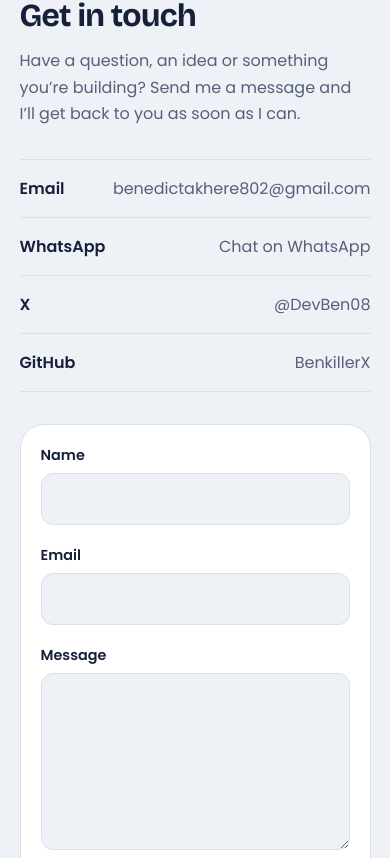
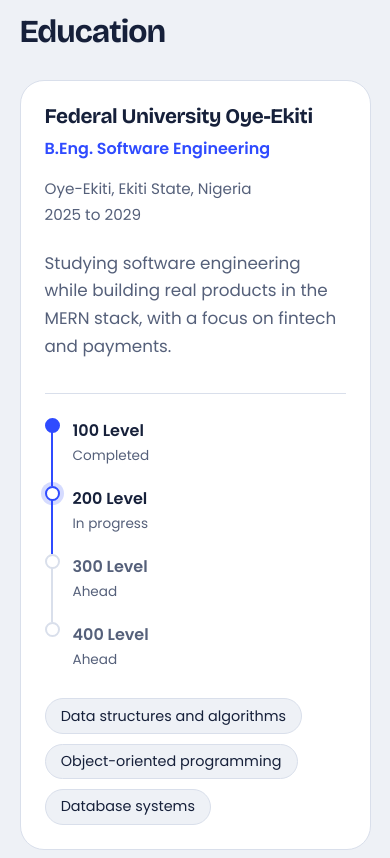
Before and after one commit to BenkillerX/Portfolio, a React (Vite) app: page / in a window 390 px wide. Shown: the part 5826-6684 px from the top of the page. Built offline with nearby package versions, Linux system fonts and the light colour scheme.

Commit message:
Added thee education section

```diff
--- a/src/App.jsx
+++ b/src/App.jsx
@@ -6,6 +6,7 @@ import Contact from './Components/Contact';
 import Footer from './Components/Footer';
 import BackToTop from './Components/BackToTop';
 import { Analytics } from "@vercel/analytics/react"
+import Education from './Components/Education';
 const App = () => {
   return (
     <>
@@ -14,6 +15,7 @@ const App = () => {
       <About />
       <Projects />
       <Skills />
+      <Education/>
       <Contact />
       <Footer />
       <BackToTop/>
--- /dev/null
+++ b/src/Components/Education.module.css
@@ -0,0 +1,212 @@
+@import url("https://fonts.googleapis.com/css2?family=Bricolage+Grotesque:opsz,wght@12..96,500;12..96,700&family=DM+Sans:wght@400;500;600&display=swap");
+
+/* Same tokens as Hero.module.css, About.module.css and Project.module.css */
+.section {
+  --bg: #eef1f6;
+  --surface: #ffffff;
+  --ink: #16203a;
+  --muted: #55607a;
+  --line: #d9dfeb;
+  --accent: #2f4bff;
+  --accent-ink: #ffffff;
+
+  background: var(--bg);
+  color: var(--ink);
+  font-family: "DM Sans", system-ui, sans-serif;
+  padding: clamp(4rem, 8vw, 6rem) clamp(1rem, 5vw, 3rem);
+  scroll-margin-top: 4.5rem; /* keeps the heading clear of the fixed navbar */
+}
+
+.inner {
+  width: 100%;
+  max-width: 1100px;
+  margin: 0 auto;
+}
+
+.title {
+  font-family: "Bricolage Grotesque", "DM Sans", sans-serif;
+  font-weight: 700;
+  font-size: clamp(2rem, 4.5vw, 3rem);
+  line-height: 1.05;
+  letter-spacing: -0.03em;
+  margin: 0 0 2rem;
+}
+
+/* Offset blue block behind the card, same depth trick as the hero photo */
+.cardWrap {
+  position: relative;
+  z-index: 0;
+}
+
+.cardWrap::before {
+  content: "";
+  position: absolute;
+  inset: 0;
+  transform: translate(12px, 12px);
+  background: var(--accent);
+  border-radius: 24px;
+  z-index: -1;
+}
+
+.card {
+  background: var(--surface);
+  border: 1px solid var(--line);
+  border-radius: 24px;
+  padding: clamp(1.5rem, 4vw, 2.5rem);
+}
+
+.head {
+  display: flex;
+  flex-wrap: wrap;
+  justify-content: space-between;
+  gap: 1rem 2rem;
+}
+
+.school {
+  font-family: "Bricolage Grotesque", "DM Sans", sans-serif;
+  font-weight: 700;
+  font-size: clamp(1.3rem, 2.8vw, 1.8rem);
+  letter-spacing: -0.02em;
+  line-height: 1.15;
+  margin: 0;
+}
+
+.degree {
+  margin: 0.4rem 0 0;
+  color: var(--accent);
+  font-weight: 600;
+}
+
+.meta {
+  display: flex;
+  flex-direction: column;
+  gap: 0.2rem;
+  margin: 0;
+  color: var(--muted);
+  font-size: 0.95rem;
+}
+
+.summary {
+  max-width: 55ch;
+  margin: 1.5rem 0 2rem;
+  font-size: 1.05rem;
+  line-height: 1.65;
+  color: var(--muted);
+}
+
+/* Level progress track: a real sequence, so it earns its structure */
+.track {
+  list-style: none;
+  display: grid;
+  grid-template-columns: repeat(4, minmax(0, 1fr));
+  padding: 1.5rem 0 0;
+  margin: 0 0 1.75rem;
+  border-top: 1px solid var(--line);
+}
+
+.step {
+  position: relative;
+  display: flex;
+  flex-direction: column;
+  gap: 0.2rem;
+  padding-top: 1.6rem;
+}
+
+/* connecting line */
+.step::before {
+  content: "";
+  position: absolute;
+  top: 0.45rem;
+  left: 0;
+  right: 0;
+  height: 2px;
+  background: var(--line);
+}
+
+.step.done::before,
+.step.current::before {
+  background: var(--accent);
+}
+
+.dot {
+  position: absolute;
+  top: 0;
+  left: 0;
+  width: 0.95rem;
+  height: 0.95rem;
+  border-radius: 50%;
+  background: var(--surface);
+  border: 2px solid var(--line);
+  z-index: 1;
+}
+
+.done .dot {
+  background: var(--accent);
+  border-color: var(--accent);
+}
+
+.current .dot {
+  background: var(--surface);
+  border-color: var(--accent);
+  box-shadow: 0 0 0 4px rgba(47, 75, 255, 0.2);
+}
+
+.level {
+  font-weight: 600;
+}
+
+.status {
+  font-size: 0.85rem;
+  color: var(--muted);
+}
+
+.upcoming .level {
+  color: var(--muted);
+}
+
+.highlights {
+  display: flex;
+  flex-wrap: wrap;
+  gap: 0.6rem;
+  list-style: none;
+  padding: 0;
+  margin: 0;
+}
+
+.highlights li {
+  background: var(--bg);
+  border: 1px solid var(--line);
+  border-radius: 999px;
+  padding: 0.4rem 0.95rem;
+  font-size: 0.9rem;
+  font-weight: 500;
+}
+
+@media (max-width: 560px) {
+  .cardWrap::before {
+    transform: translate(8px, 8px);
+  }
+
+  /* stack the track vertically on phones */
+  .track {
+    grid-template-columns: minmax(0, 1fr);
+    gap: 1.25rem;
+  }
+
+  .step {
+    padding: 0 0 0 1.75rem;
+  }
+
+  .step::before {
+    top: 0.45rem;
+    bottom: -1.25rem;
+    left: 0.42rem;
+    right: auto;
+    width: 2px;
+    height: auto;
+  }
+
+  .step:last-child::before {
+    display: none;
+  }
+}
--- /dev/null
+++ b/src/Components/Education.tsx
@@ -0,0 +1,83 @@
+import styles from './Education.module.css'
+
+// Edit this data to update the section. Nothing else needs to change.
+const education = {
+  school: "Federal University Oye-Ekiti",
+  degree: "B.Eng. Software Engineering", // change to B.Sc. if that's what your certificate will say
+  location: "Oye-Ekiti, Ekiti State, Nigeria",
+  duration: 4, // length of the programme in years
+  currentLevel: 2, // 2 = 200 Level
+  startYear: "2025", // TODO: year you were admitted
+  endYear: "2029", // TODO: expected graduation year
+  summary:
+    "Studying software engineering while building real products in the MERN stack, with a focus on fintech and payments.",
+  highlights: [
+    // TODO: replace with your own. Examples: courses, projects, clubs, results.
+    "Data structures and algorithms",
+    "Object-oriented programming",
+    "Database systems",
+  ],
+};
+
+const Education = () => {
+  const { school, degree, location, duration, currentLevel, startYear, endYear, summary, highlights } =
+    education;
+  const levels = Array.from({ length: duration }, (_, i) => (i + 1) * 100);
+
+  return (
+    <section id="education" className={styles.section} aria-labelledby="education-title">
+      <div className={styles.inner}>
+        <h2 id="education-title" className={styles.title}>
+          Education
+        </h2>
+
+        <article className={styles.card}>
+          <header className={styles.head}>
+            <div>
+              <h3 className={styles.school}>{school}</h3>
+              <p className={styles.degree}>{degree}</p>
+            </div>
+            <p className={styles.meta}>
+              <span>{location}</span>
+              <span>
+                {startYear} to {endYear}
+              </span>
+            </p>
+          </header>
+
+          <p className={styles.summary}>{summary}</p>
+
+          <ol className={styles.track} aria-label={`Progress through the ${duration}-year programme`}>
+            {levels.map((level, i) => {
+              const n = i + 1;
+              const state = n < currentLevel ? "done" : n === currentLevel ? "current" : "upcoming";
+              return (
+                <li
+                  key={level}
+                  className={`${styles.step} ${styles[state]}`}
+                  aria-current={state === "current" ? "step" : undefined}
+                >
+                  <span className={styles.dot} aria-hidden="true" />
+                  <span className={styles.level}>{level} Level</span>
+                  <span className={styles.status}>
+                    {state === "done" ? "Completed" : state === "current" ? "In progress" : "Ahead"}
+                  </span>
+                </li>
+              );
+            })}
+          </ol>
+
+          {highlights.length > 0 && (
+            <ul className={styles.highlights}>
+              {highlights.map((item) => (
+                <li key={item}>{item}</li>
+              ))}
+            </ul>
+          )}
+        </article>
+      </div>
+    </section>
+  );
+};
+
+export default Education;
--- a/src/Components/Navsection.jsx
+++ b/src/Components/Navsection.jsx
@@ -7,6 +7,7 @@ const links = [
   { id: "about", label: "About" },
   { id: "projects", label: "Projects" },
   { id: "skills", label: "Skills" },
+  { id: "education", label: "Education" },
 ];
 
 const Navsection = () => {
```
